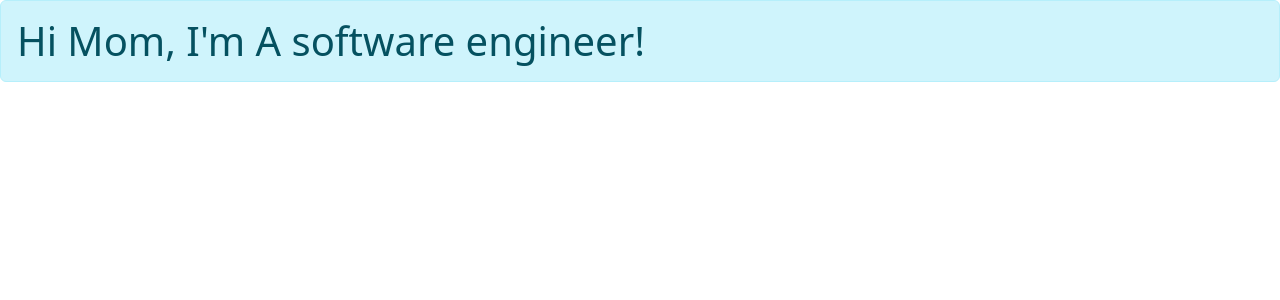
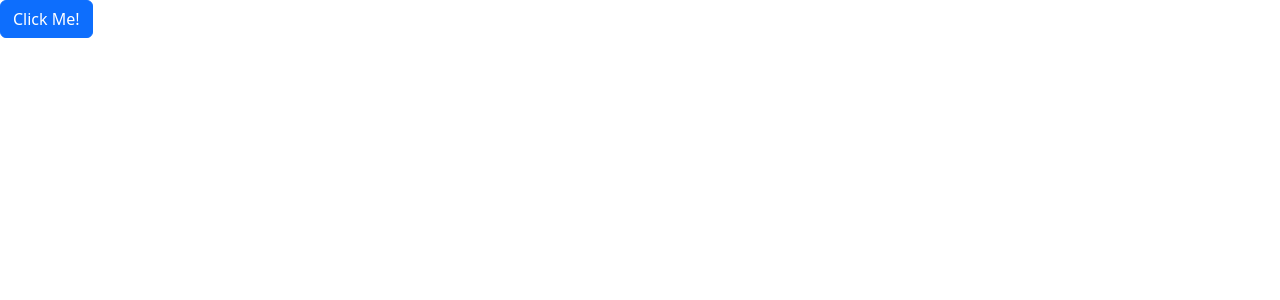
Before and after one commit to harshbix/react-app, a React (Vite) app: page / in a window 1280 px wide. Shown: the top 300 px of the page. Built offline with nearby package versions, Linux system fonts and the light colour scheme.

Commit message:
mosh hamedani exercise,
my own button component.

```diff
--- a/src/App.tsx
+++ b/src/App.tsx
@@ -1,12 +1,11 @@
-import Alert from './components/Alert'
-
+import ButtonComp from './components/ButtonComp'
 
 const App = () => {
   return (
-    <div><Alert>
-           <h1 className='alert alert-info'>Hi Mom, I'm A software engineer!</h1>
-        </Alert>
-      </div>
+    <div>
+      <ButtonComp>
+        <button type="button" className='btn btn-primary'>Click Me!</button>
+      </ButtonComp></div>
   )
 }
 
--- /dev/null
+++ b/src/components/ButtonComp.tsx
@@ -0,0 +1,13 @@
+import { ReactNode } from "react"
+
+interface Props
+{
+    children:ReactNode
+}
+const ButtonComp = ({children} : Props) => {
+  return (
+    <div>{children}</div>
+  )
+}
+
+export default ButtonComp
```
